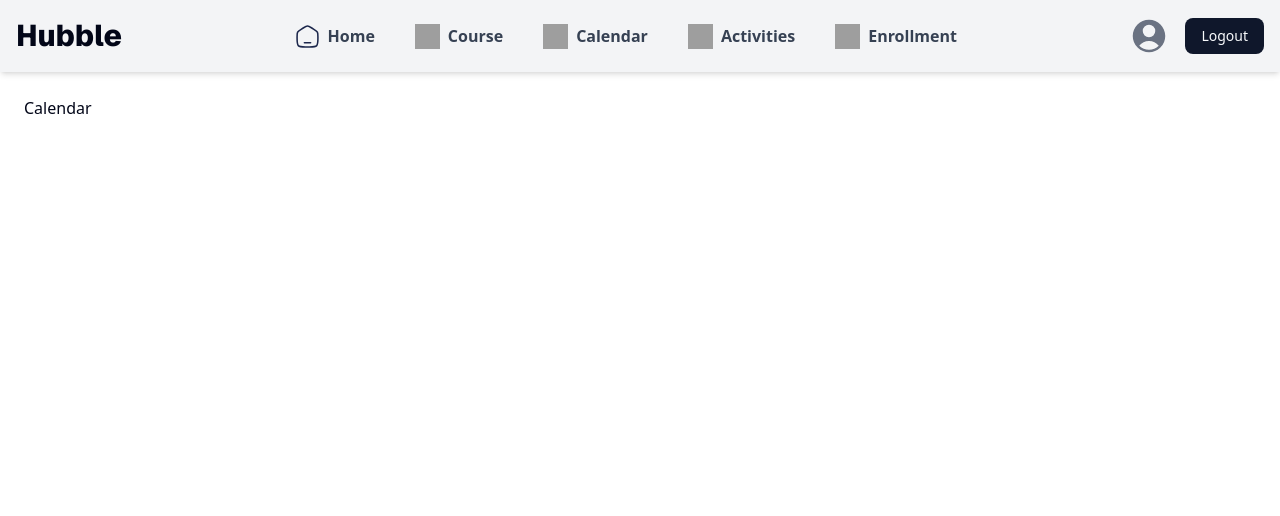
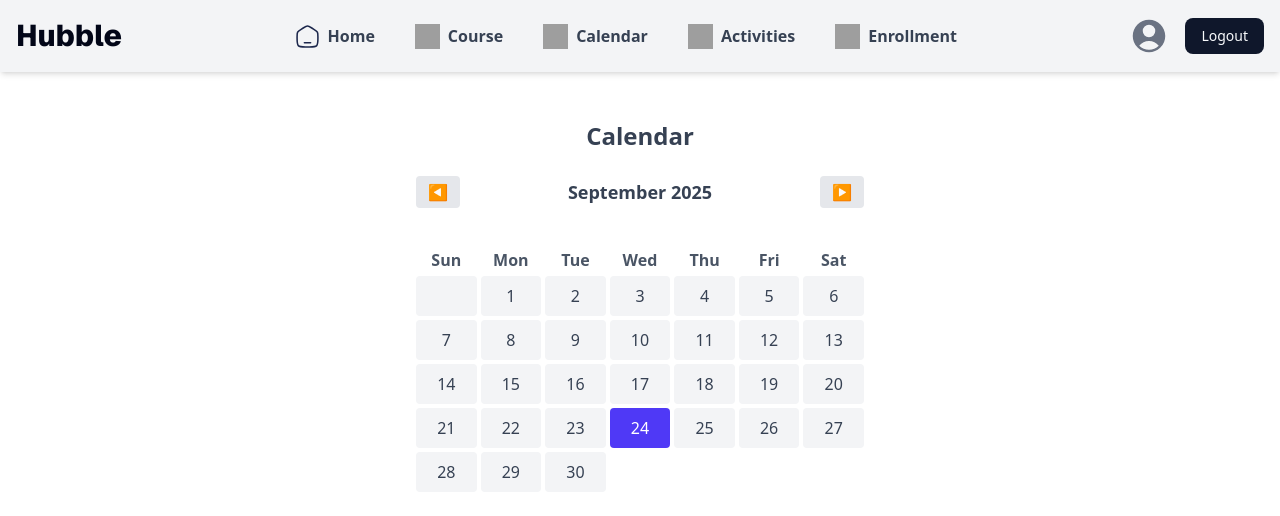
Before and after one commit to Joashh/hubble2.0, a Next.js app: page /protected/dashboard/calendar in a window 1280 px wide. Shown: the top 516 px of the page. Built offline with nearby package versions, Linux system fonts and the light colour scheme; grey boxes are pictures that could not be loaded.

Commit message:
skeleton

```diff
--- a/src/app/protected/dashboard/calendar/page.jsx
+++ b/src/app/protected/dashboard/calendar/page.jsx
@@ -1,8 +1,85 @@
-export default function Calendar()
-{
-    return(
+'use client'
+import { useState } from "react";
 
-            <h1 className=""> Calendar </h1>
+export default function Calendar() {
+  const [currentDate, setCurrentDate] = useState(new Date());
 
-    );
+  // Helper to get first day of month and total days
+  const year = currentDate.getFullYear();
+  const month = currentDate.getMonth();
+
+  const firstDay = new Date(year, month, 1).getDay(); // 0 (Sun) - 6 (Sat)
+  const daysInMonth = new Date(year, month + 1, 0).getDate();
+
+  const prevMonth = () => {
+    setCurrentDate(new Date(year, month - 1, 1));
+  };
+
+  const nextMonth = () => {
+    setCurrentDate(new Date(year, month + 1, 1));
+  };
+
+  const dayNames = ["Sun", "Mon", "Tue", "Wed", "Thu", "Fri", "Sat"];
+
+  const days = [];
+  // Fill blank days for first week
+  for (let i = 0; i < firstDay; i++) {
+    days.push(null);
+  }
+  for (let i = 1; i <= daysInMonth; i++) {
+    days.push(i);
+  }
+
+  const today = new Date();
+
+  return (
+    <div className="p-6 flex flex-col items-center gap-6">
+      <h1 className="text-2xl font-bold text-gray-700 dark:text-gray-200">Calendar</h1>
+
+      {/* Month Navigation */}
+      <div className="flex justify-between items-center w-full max-w-md mb-4">
+        <button
+          onClick={prevMonth}
+          className="px-3 py-1 bg-gray-200 dark:bg-gray-700 rounded hover:bg-gray-300 dark:hover:bg-gray-600 transition"
+        >
+          ◀
+        </button>
+        <h2 className="text-lg font-semibold text-gray-700 dark:text-gray-200">
+          {currentDate.toLocaleString('default', { month: 'long' })} {year}
+        </h2>
+        <button
+          onClick={nextMonth}
+          className="px-3 py-1 bg-gray-200 dark:bg-gray-700 rounded hover:bg-gray-300 dark:hover:bg-gray-600 transition"
+        >
+          ▶
+        </button>
+      </div>
+
+      {/* Calendar Grid */}
+      <div className="grid grid-cols-7 w-full max-w-md gap-1">
+        {dayNames.map((day) => (
+          <div key={day} className="text-center font-semibold text-gray-600 dark:text-gray-400">
+            {day}
+          </div>
+        ))}
+        {days.map((day, index) => {
+          const isToday =
+            day === today.getDate() &&
+            month === today.getMonth() &&
+            year === today.getFullYear();
+
+          return (
+            <div
+              key={index}
+              className={`h-10 flex items-center justify-center rounded ${
+                isToday ? "bg-indigo-600 text-white" : "bg-gray-100 dark:bg-gray-700 text-gray-700 dark:text-gray-200"
+              }`}
+            >
+              {day || ""}
+            </div>
+          );
+        })}
+      </div>
+    </div>
+  );
 }
--- a/src/app/protected/dashboard/enrollment/page.jsx
+++ b/src/app/protected/dashboard/enrollment/page.jsx
@@ -1,10 +1,71 @@
+'use client'
+import { useState } from "react";
 
+export default function Enrollment() {
+  // Sample courses
+  const courses = [
+    { id: 1, name: "Computer Science 101", instructor: "Dr. Smith" },
+    { id: 2, name: "Mathematics 101", instructor: "Prof. Johnson" },
+    { id: 3, name: "Physics 101", instructor: "Dr. Brown" },
+    { id: 4, name: "History 101", instructor: "Prof. Davis" },
+  ];
 
-export default function Enrollment()
-{
-    return(
+  const [selectedCourse, setSelectedCourse] = useState(null);
+  const [submitted, setSubmitted] = useState(false);
 
-            <h1> Enrollment </h1>
+  const handleEnroll = () => {
+    if (selectedCourse) {
+      setSubmitted(true);
+    }
+  };
 
-    );
+  return (
+    <div className="p-6 flex flex-col lg:flex-row gap-6 h-full">
+      {/* Course List */}
+      <div className="flex-1 bg-gray-100 dark:bg-gray-800 rounded-lg p-4 overflow-auto">
+        <h2 className="text-xl font-bold text-gray-700 dark:text-gray-200 mb-4">Available Courses</h2>
+        <div className="flex flex-col gap-3">
+          {courses.map(course => (
+            <button
+              key={course.id}
+              onClick={() => { setSelectedCourse(course); setSubmitted(false); }}
+              className={`w-full p-4 border rounded-md text-left shadow hover:bg-indigo-100 dark:hover:bg-indigo-700 transition ${
+                selectedCourse?.id === course.id
+                  ? "bg-indigo-200 dark:bg-indigo-700"
+                  : "bg-white dark:bg-gray-700"
+              }`}
+            >
+              <h3 className="font-semibold text-gray-700 dark:text-gray-200">{course.name}</h3>
+              <p className="text-gray-500 dark:text-gray-400 text-sm">Instructor: {course.instructor}</p>
+            </button>
+          ))}
+        </div>
+      </div>
+
+      {/* Enrollment Details */}
+      <div className="flex-1 bg-white dark:bg-gray-800 rounded-lg p-6 shadow flex flex-col justify-between">
+        <h2 className="text-xl font-bold text-gray-700 dark:text-gray-200 mb-4">Enrollment</h2>
+
+        {selectedCourse ? (
+          <>
+            <p className="text-gray-600 dark:text-gray-300 mb-6">
+              You selected <span className="font-semibold">{selectedCourse.name}</span> by {selectedCourse.instructor}.
+            </p>
+
+            <div className="mt-auto">
+              <button
+                onClick={handleEnroll}
+                className="w-full bg-indigo-600 text-white px-4 py-2 rounded-md hover:bg-indigo-700 transition"
+                disabled={submitted}
+              >
+                {submitted ? "Enrolled ✅" : "Submit Enrollment"}
+              </button>
+            </div>
+          </>
+        ) : (
+          <p className="text-gray-500 dark:text-gray-400">Please select a course to enroll.</p>
+        )}
+      </div>
+    </div>
+  );
 }
```
